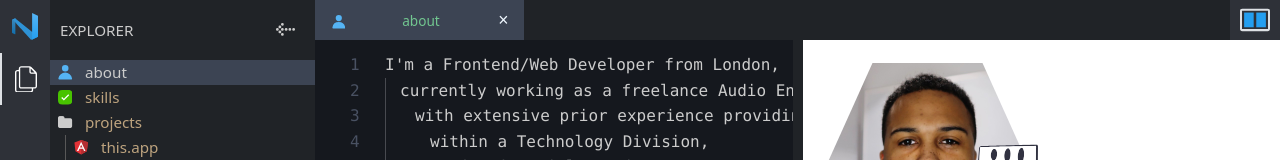
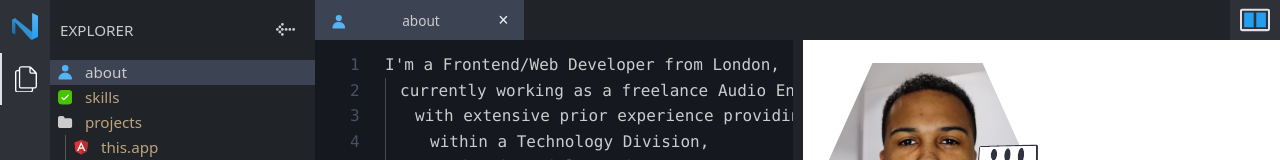
Before and after one commit to nprod21/nelson.github.io, an Angular app: page /about in a window 1280 px wide. Shown: the top 160 px of the page. Built offline with nearby package versions, Linux system fonts and the light colour scheme.

Commit message:
Add style color binding for tab names

```diff
--- a/src/app/tab-headers/tab-headers.component.html
+++ b/src/app/tab-headers/tab-headers.component.html
@@ -23,7 +23,7 @@
                                 <span *ngIf="tab.id == 5" class="at-sign">@</span>
                             </div>
                         </div>
-                        <div class="tab-name" [style.height]="tabHeight">{{ tab.name }}</div>
+                        <div class="tab-name" [style.height]="tabHeight" [style.color]="tab.color">{{ tab.name }}</div>
                         <div class="tab-close-button" [style.height]="tabHeight">
                             <button class="close-button" [ngClass]="tab.selected ? 'open-tab-x' : 'tab-x'" (click)="closeTab(tab)" title="Close tab">×</button>
                         </div>
@@ -52,7 +52,7 @@
                                 <span *ngIf="tab.id == 5" class="at-sign">@</span>
                             </div>
                         </div>
-                        <div class="tab-name" title="Select tab" [style.height]="tabHeight">{{ tab.name }}</div>
+                        <div class="tab-name" title="Select tab" [style.height]="tabHeight" [style.color]="tab.color">{{ tab.name }}</div>
                         <div class="tab-close-button" [style.height]="tabHeight">
                             <button class="close-button" [ngClass]="tab.selected ? 'open-tab-x' : 'tab-x'" (click)="closeTab(tab)" title="Close tab">×</button>
                         </div>
```
